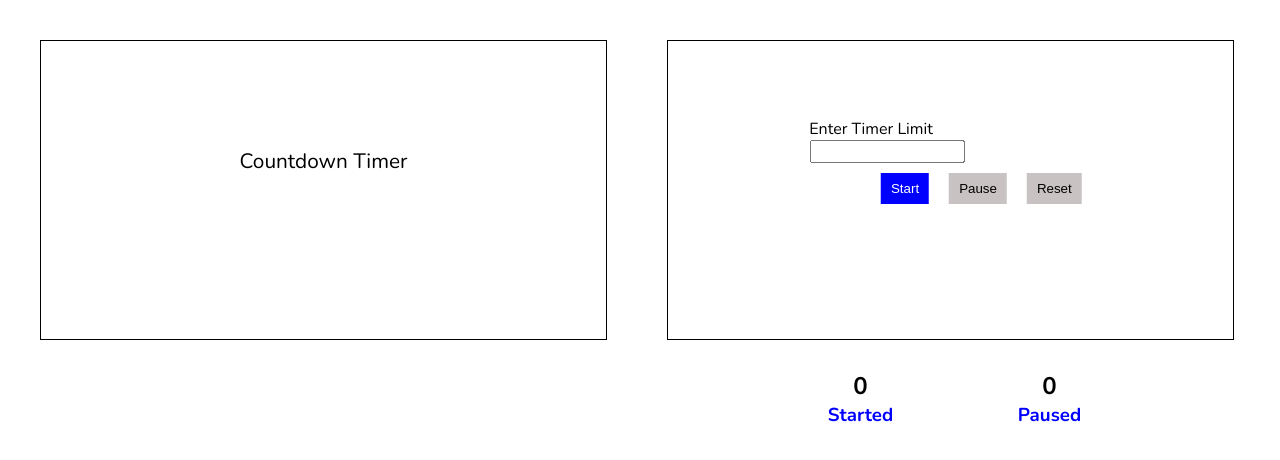
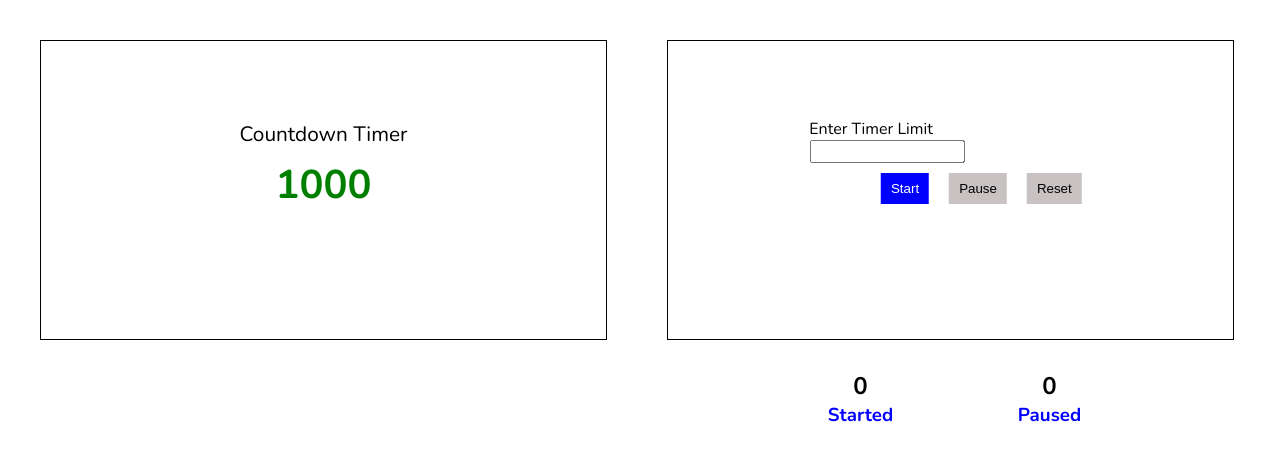
Before and after one commit to SurabhiPal0892/AngularDemo, an Angular app: page /timer in a window 1280 px wide. Shown: the top 460 px of the page. Built offline with nearby package versions, Linux system fonts and the light colour scheme.

Commit message:
3 files modified

```diff
--- a/src/app/click-counts/click-counts.component.ts
+++ b/src/app/click-counts/click-counts.component.ts
@@ -6,11 +6,11 @@ import { Component, Input, OnInit, SimpleChanges } from '@angular/core';
   styleUrls: ['./click-counts.component.css']
 })
 export class ClickCountsComponent implements OnInit {
-  @Input() counts: any = {};
+  @Input() counts: { start: any; pause: any };
 
   constructor() {}
 
   ngOnInit() {
-    // this.counts = { start: 0, pause: 0 };
+    this.counts = { start: 0, pause: 0 };
   }
 }
--- a/src/app/countdown-timer/countdown-timer.component.ts
+++ b/src/app/countdown-timer/countdown-timer.component.ts
@@ -16,7 +16,9 @@ export class CountdownTimerComponent implements OnInit {
 
   constructor() {}
 
-  ngOnInit() {}
+  ngOnInit() {
+    this.timer = 1000;
+  }
 
   ngOnChanges(changes: SimpleChanges) {
     if (this.start == 'true' && this.pause == 'false') {
--- a/src/app/timer-log/timer-log.component.ts
+++ b/src/app/timer-log/timer-log.component.ts
@@ -12,7 +12,7 @@ export class TimerLogComponent implements OnInit {
   constructor() {}
 
   ngOnInit() {
-    this.actionLog = { started: false, paused: false };
+    this.actionLog = { started: 'false', paused: 'false' };
   }
 
   ngOnChanges(changes: SimpleChanges) {
--- a/src/app/timer/timer.component.ts
+++ b/src/app/timer/timer.component.ts
@@ -11,7 +11,7 @@ export class TimerComponent implements OnInit {
   isStart: any;
   pauseCount: any = 0;
   startCount: any = 0;
-  counts = { pause: 0, start: 0 };
+  counts:any
   actionLog = { started: 'false', paused: 'false' };
   constructor() {}
 
```
